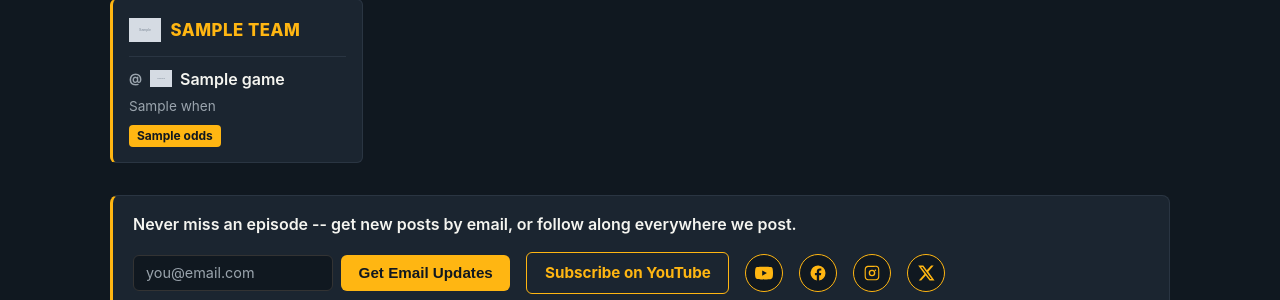
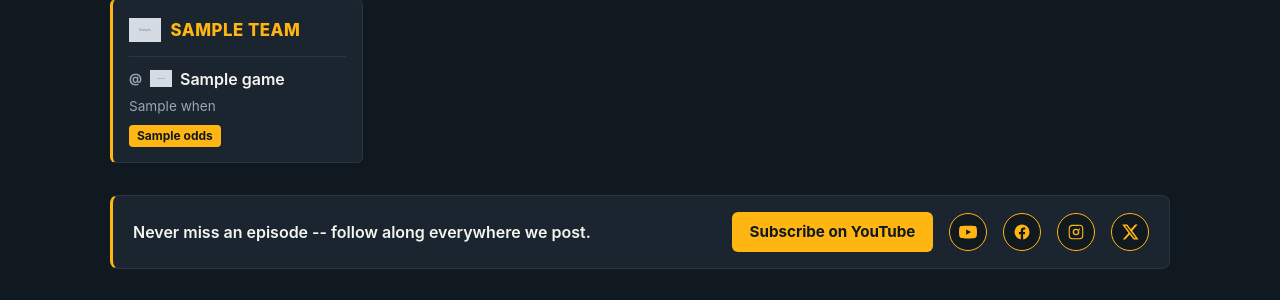
Before and after one commit to joesflannery/outoftownyinzers, a Flask app: template app/templates/home.html in a window 1280 px wide. Shown: the part 100-400 px from the top of the page. Run offline with Flask 3, Linux system fonts and the light colour scheme; the template is opened without the code that fills it: most values are stand-ins (such as "Sample title", 1, 10 or a date in 2020); grey boxes marked "Sample" are stand-in pictures; form fields are guessed from the names that the template uses; some libraries are stand-ins or nearby versions.

Commit message:
Remove email capture feature
Decided against it -- drops the /subscribe and /admin/subscribers
routes, the signup form, and the newsletter_signups table.

Co-Authored-By: Claude Sonnet 5 <noreply@anthropic.com>

```diff
--- a/app/schema.sql
+++ b/app/schema.sql
@@ -19,9 +19,3 @@ CREATE TABLE IF NOT EXISTS news_items (
     image TEXT,
     UNIQUE(team, link)
 );
-
-CREATE TABLE IF NOT EXISTS newsletter_signups (
-    id INTEGER PRIMARY KEY AUTOINCREMENT,
-    email TEXT NOT NULL UNIQUE,
-    created_at TEXT NOT NULL DEFAULT (datetime('now'))
-);
--- a/app/static/css/style.css
+++ b/app/static/css/style.css
@@ -345,45 +345,6 @@ main {
     align-items: center;
     gap: 1rem;
     flex-wrap: wrap;
-}
-
-.email-signup-form {
-    display: flex;
-    gap: 0.5rem;
-}
-
-.email-signup-form input[type="email"] {
-    padding: 0.55rem 0.75rem;
-    background: var(--yz-black);
-    border: 1px solid #333;
-    border-radius: 6px;
-    color: var(--yz-white);
-    font-family: inherit;
-    font-size: 0.9rem;
-    width: 200px;
-}
-
-.email-signup-form input[type="email"]::placeholder {
-    color: var(--yz-gray);
-}
-
-.admin-table {
-    width: 100%;
-    border-collapse: collapse;
-}
-
-.admin-table th,
-.admin-table td {
-    text-align: left;
-    padding: 0.6rem 0.75rem;
-    border-bottom: 1px solid #2a3542;
-}
-
-.admin-table th {
-    color: var(--yz-gold);
-    font-size: 0.8rem;
-    text-transform: uppercase;
-    letter-spacing: 0.04em;
 }
 
 .twitter-embed-wrap {
--- a/app/templates/home.html
+++ b/app/templates/home.html
@@ -23,13 +23,9 @@
 {% endif %}
 
 <div class="follow-cta">
-    <p>Never miss an episode -- get new posts by email, or follow along everywhere we post.</p>
+    <p>Never miss an episode -- follow along everywhere we post.</p>
     <div class="follow-cta-actions">
-        <form class="email-signup-form" action="{{ url_for('main.subscribe') }}" method="post">
-            <input type="email" name="email" placeholder="you@email.com" required>
-            <button class="btn" type="submit">Get Email Updates</button>
-        </form>
-        <a class="btn secondary" href="https://www.youtube.com/@OutofTownYinzers?sub_confirmation=1" target="_blank" rel="noopener">Subscribe on YouTube</a>
+        <a class="btn" href="https://www.youtube.com/@OutofTownYinzers?sub_confirmation=1" target="_blank" rel="noopener">Subscribe on YouTube</a>
         {% include "_social_links.html" %}
     </div>
 </div>
```
Also changed, not shown: app/routes/main.py (+1 -33 lines), app/templates/admin_subscribers.html (deleted, +0 -26 lines).
